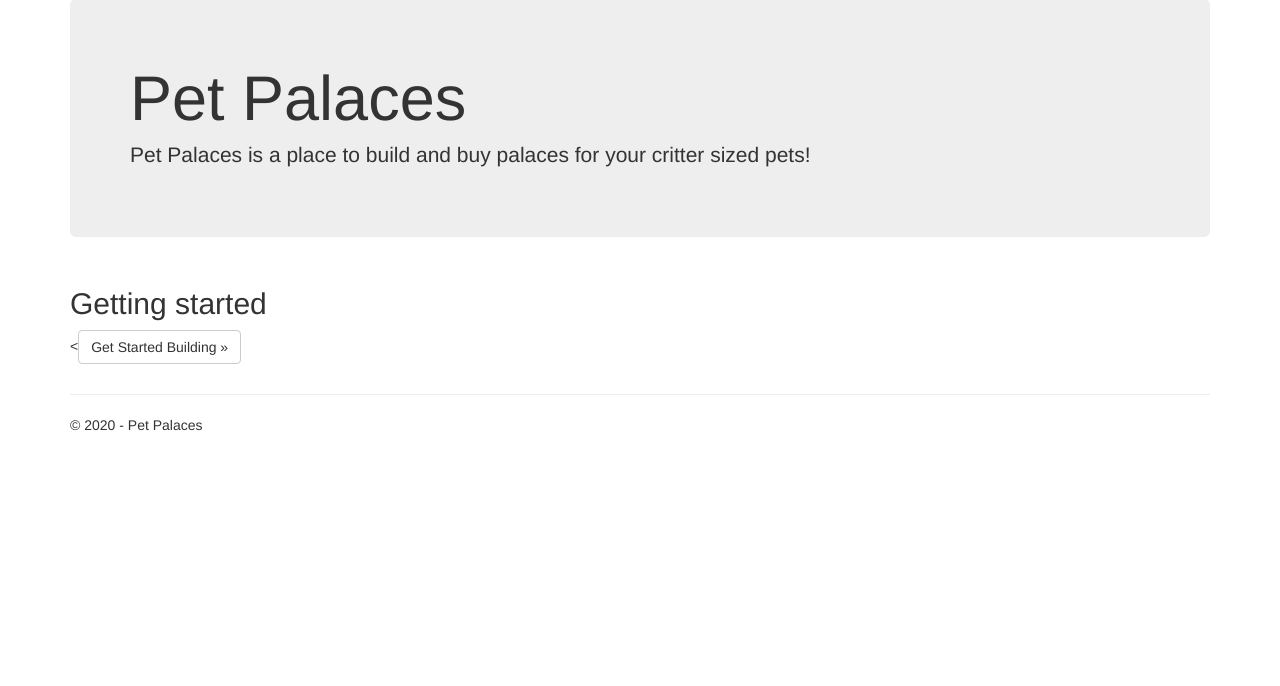
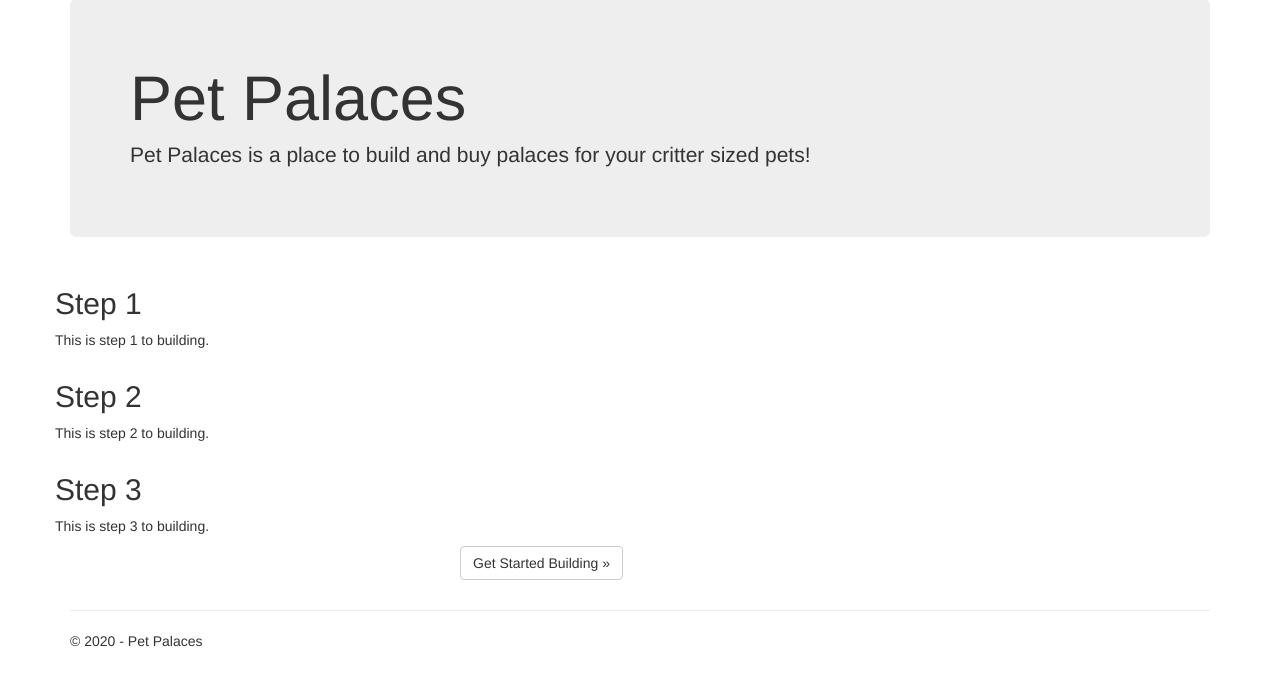
Before and after one commit to TSimmz/PetPalaces, a Django app: page / in a window 1280 px wide. Shown: the part 51-737 px from the top of the page. Run offline with Django 3.2, Linux system fonts and the light colour scheme; some libraries are stand-ins or nearby versions.

Commit message:
Updating contact and home pages

```diff
--- a/PetPalaces/pages/templates/pages/contact.html
+++ b/PetPalaces/pages/templates/pages/contact.html
@@ -6,10 +6,10 @@
 <h3>{{ message }}</h3>
 
 <address>
-    One Microsoft Way<br />
-    Redmond, WA 98052-6399<br />
+    One Temporary Way<br />
+    Tampa, FL<br />
     <abbr title="Phone">P:</abbr>
-    425.555.0100
+    000.000.0000
 </address>
 
 <address>
--- a/PetPalaces/pages/templates/pages/home.html
+++ b/PetPalaces/pages/templates/pages/home.html
@@ -9,16 +9,36 @@
 </div>
 
 <div class="row">
+    <h2>
+        Step 1
+    </h2>
+    <p> This is step 1 to building.</p>
+</div>
+<div class="row">
+    <h2>
+        Step 2
+    </h2>
+    <p> This is step 2 to building.</p>
+</div>
+<div class="row">
+    <h2>
+        Step 3
+    </h2>
+    <p> This is step 3 to building.</p>
+</div>
+<div class="row"></div>
+<div class="row">
+    <div class="col-md-4"></div>
     <div class="col-md-4">
+        <!--
         <h2>Getting started</h2>
-        <!--
-         <p>
+        <p>
             Django gives you a powerful, patterns-based way to build dynamic websites that
             enables a clean separation of concerns and gives you full control over markup
             for enjoyable, agile development.
         </p>
         -->
-        <p><<a class="btn btn-default" href="{% url 'shop' %}">Get Started Building &raquo;</a></p>
+        <p><a class="btn btn-default" href="{% url 'shop' %}">Get Started Building &raquo;</a></p>
     </div>
 </div>
 
```
